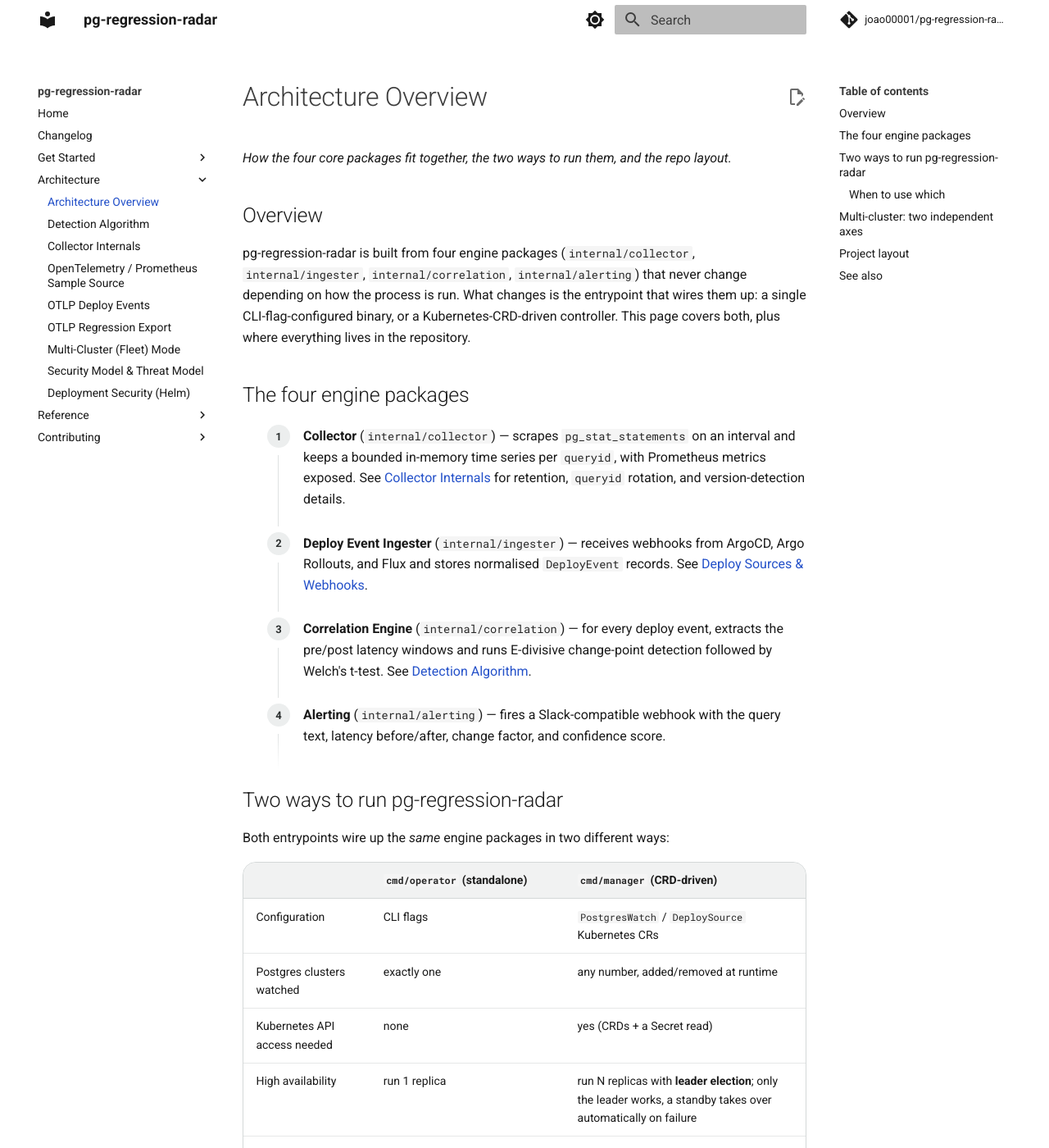
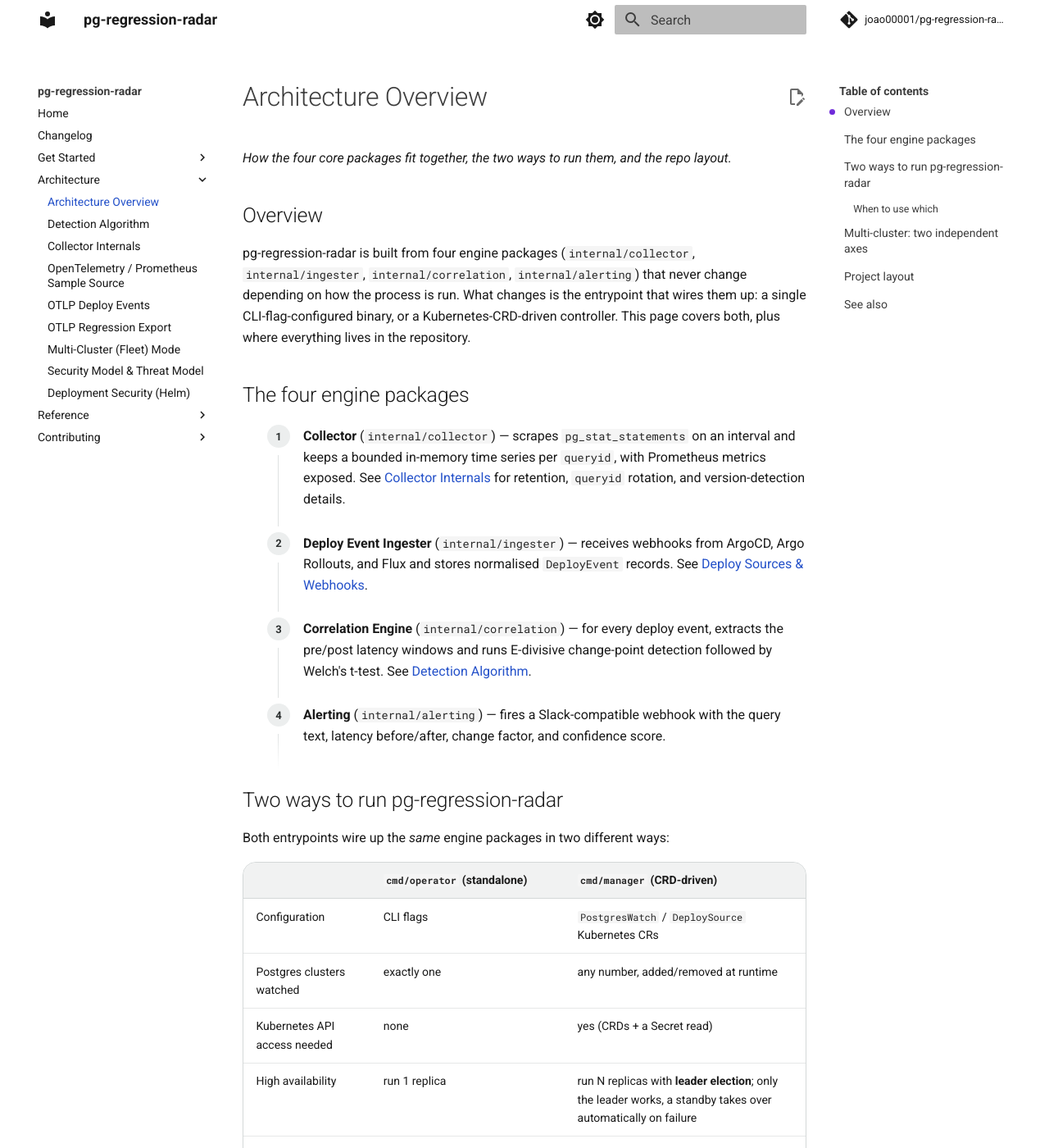
Before and after one commit to joao00001/pg-regression-radar, an MkDocs documentation site: the page built from docs/architecture.md, in a window 1280 px wide and 1400 px high. Shown: the whole window at 82% size. Built offline with MkDocs 1.6.1 and Material for MkDocs 9.7.7, drawn with Linux system fonts in a browser that asks for light colours; comment, search, counter and statistics services are not loaded; the version menu is left out.

Commit message:
docs: style the table of contents with a moving active dot
Give the right-hand table of contents more room between entries, a thin track on the left and a dot on it that follows the active entry. A small script moves the dot with a pull: it stretches to the new entry, then the trailing end catches up. Without the script, or with reduced motion, the active entry is just bold and the dot jumps.

Signed-off-by: Joao <joao.detomini@enterprisedb.com>

```diff
--- /dev/null
+++ b/docs/javascripts/toc-indicator.js
@@ -0,0 +1,105 @@
+/*
+ * A dot on the table of contents' track (the right sidebar) that follows the
+ * active entry. Material marks the entry for the heading being read with
+ * `md-nav__link--active` as the page scrolls; this watches that class and
+ * moves the dot with a "pull": the leading end stretches to the new entry
+ * first, then the trailing end catches up. Styles: docs/stylesheets/extra.css.
+ * Without this script the active entry is just bold.
+ */
+(function () {
+  "use strict";
+
+  var list = document.querySelector(
+    ".md-sidebar--secondary .md-nav--secondary > .md-nav__list"
+  );
+  if (!list) return;
+
+  var SIZE = 7;
+  var STRETCH_MS = 170;
+  var SETTLE_MS = 280;
+  var dot = document.createElement("span");
+  dot.className = "pgrr-toc-dot";
+  dot.setAttribute("aria-hidden", "true");
+  list.appendChild(dot);
+
+  var reduce = window.matchMedia("(prefers-reduced-motion: reduce)");
+  var target = null;
+  var timer = 0;
+  var frame = 0;
+
+  function activeLink() {
+    var all = list.querySelectorAll("a.md-nav__link--active");
+    // Above the first heading nothing is active yet: rest on the first entry.
+    return all.length ? all[all.length - 1] : list.querySelector("a.md-nav__link");
+  }
+
+  // Top of a dot centred on the link's first line, relative to the list.
+  function topFor(link) {
+    var cs = window.getComputedStyle(link);
+    var line = parseFloat(cs.lineHeight) || link.getBoundingClientRect().height;
+    var pad = parseFloat(cs.paddingTop) || 0;
+    var y = link.getBoundingClientRect().top - list.getBoundingClientRect().top;
+    return y + pad + (line - SIZE) / 2;
+  }
+
+  function place(top, height, ms, easing) {
+    dot.style.transitionDuration = ms + "ms";
+    if (easing) dot.style.transitionTimingFunction = easing;
+    dot.style.top = top + "px";
+    dot.style.height = height + "px";
+  }
+
+  function moveTo(top) {
+    window.clearTimeout(timer);
+    var first = dot.style.opacity !== "1";
+    dot.style.opacity = "1";
+    if (first || reduce.matches) {
+      place(top, SIZE, 0);
+      target = top;
+      return;
+    }
+    if (top === target) return;
+    var from = parseFloat(window.getComputedStyle(dot).top) || 0;
+    target = top;
+    var span = Math.abs(top - from);
+    // Stretch from where the dot is to the new entry (downwards the bottom
+    // end leads, upwards the top end does), then let the tail catch up.
+    place(Math.min(from, top), span + SIZE, STRETCH_MS, "cubic-bezier(.2,.7,.2,1)");
+    timer = window.setTimeout(function () {
+      place(top, SIZE, SETTLE_MS, "cubic-bezier(.5,0,.2,1)");
+    }, STRETCH_MS - 20);
+  }
+
+  function update() {
+    frame = 0;
+    var link = activeLink();
+    if (!link || !link.offsetParent) {
+      window.clearTimeout(timer);
+      dot.style.opacity = "0";
+      target = null;
+      return;
+    }
+    moveTo(topFor(link));
+  }
+
+  function schedule() {
+    if (!frame) frame = window.requestAnimationFrame(update);
+  }
+
+  new MutationObserver(schedule).observe(list, {
+    attributes: true,
+    attributeFilter: ["class"],
+    subtree: true,
+  });
+  window.addEventListener("resize", function () {
+    target = null; // re-measure without animating
+    dot.style.opacity = "0";
+    schedule();
+  });
+  window.addEventListener("load", function () {
+    target = null;
+    dot.style.opacity = "0";
+    schedule();
+  });
+  schedule();
+})();
--- a/docs/stylesheets/extra.css
+++ b/docs/stylesheets/extra.css
@@ -897,3 +897,69 @@
 .md-typeset .pgrr-step > :last-child {
   margin-bottom: 0;
 }
+
+/* ---- Table of contents (right sidebar): a moving active dot ----
+   More air between the entries and a dot in the left margin that follows
+   the active entry. docs/javascripts/toc-indicator.js moves the
+   dot: it stretches toward the new entry, then the trailing end catches up.
+   Without the script (or with reduced motion) the active entry is simply
+   bold, and the dot jumps or is absent. */
+.md-sidebar--secondary .md-nav--secondary {
+  --pgrr-toc-dot: #b69cff;
+}
+
+[data-md-color-scheme="default"] .md-sidebar--secondary .md-nav--secondary {
+  --pgrr-toc-dot: #6d28d9;
+}
+
+.md-sidebar--secondary .md-nav--secondary > .md-nav__list {
+  position: relative;
+  padding-left: 18px;
+}
+
+.md-sidebar--secondary .md-nav--secondary .md-nav__link {
+  margin-top: 0;
+  padding: 0.5em 0;
+  line-height: 1.4;
+  color: var(--md-default-fg-color--light);
+  transition: color 0.2s;
+}
+
+.md-sidebar--secondary .md-nav--secondary .md-nav__link:hover {
+  color: var(--md-default-fg-color);
+}
+
+.md-sidebar--secondary .md-nav--secondary .md-nav__link--active {
+  color: var(--md-default-fg-color);
+  font-weight: 650;
+}
+
+/* Sub-headings: indented, a little quieter. */
+.md-sidebar--secondary .md-nav--secondary .md-nav .md-nav__list {
+  padding-left: 0.8em;
+}
+
+.md-sidebar--secondary .md-nav--secondary .md-nav .md-nav__link {
+  padding: 0.4em 0;
+  font-size: 0.62rem;
+}
+
+.pgrr-toc-dot {
+  position: absolute;
+  left: 0;
+  top: 0;
+  width: 7px;
+  height: 7px;
+  border-radius: 999px;
+  background: var(--pgrr-toc-dot);
+  opacity: 0;
+  pointer-events: none;
+  transition-property: top, height, opacity;
+  transition-duration: 0ms;
+}
+
+@media (prefers-reduced-motion: reduce) {
+  .pgrr-toc-dot {
+    transition: none !important;
+  }
+}
--- a/mkdocs-unversioned.yml
+++ b/mkdocs-unversioned.yml
@@ -42,6 +42,7 @@
   - javascripts/code-header.js
   - javascripts/callouts.js
   - javascripts/steps.js
+  - javascripts/toc-indicator.js
 
 # Same extensions as mkdocs.yml plus md_in_html (markdown inside the roadmap's
 # HTML cards). Repeated in full rather than inherited, since a list in a child
--- a/mkdocs.yml
+++ b/mkdocs.yml
@@ -77,6 +77,7 @@
   - javascripts/code-header.js
   - javascripts/callouts.js
   - javascripts/steps.js
+  - javascripts/toc-indicator.js
 
 markdown_extensions:
   - admonition
```
